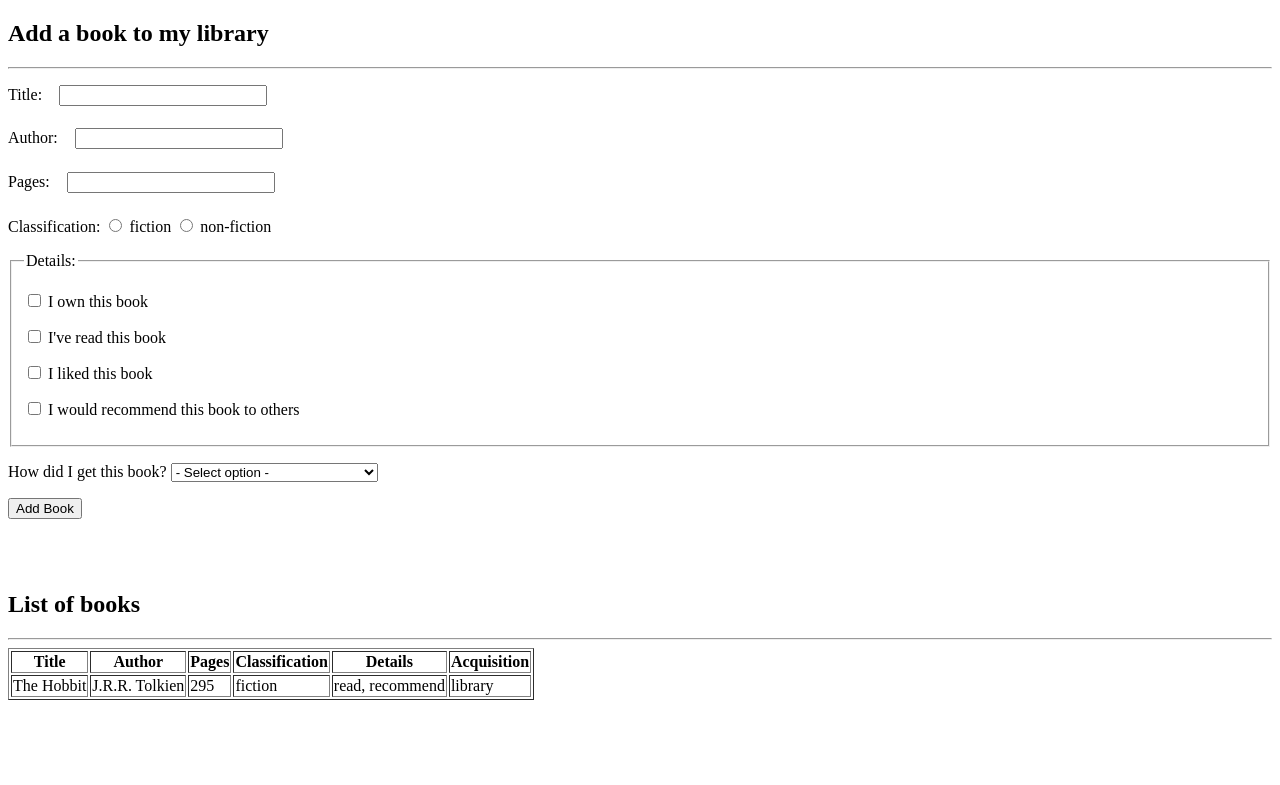
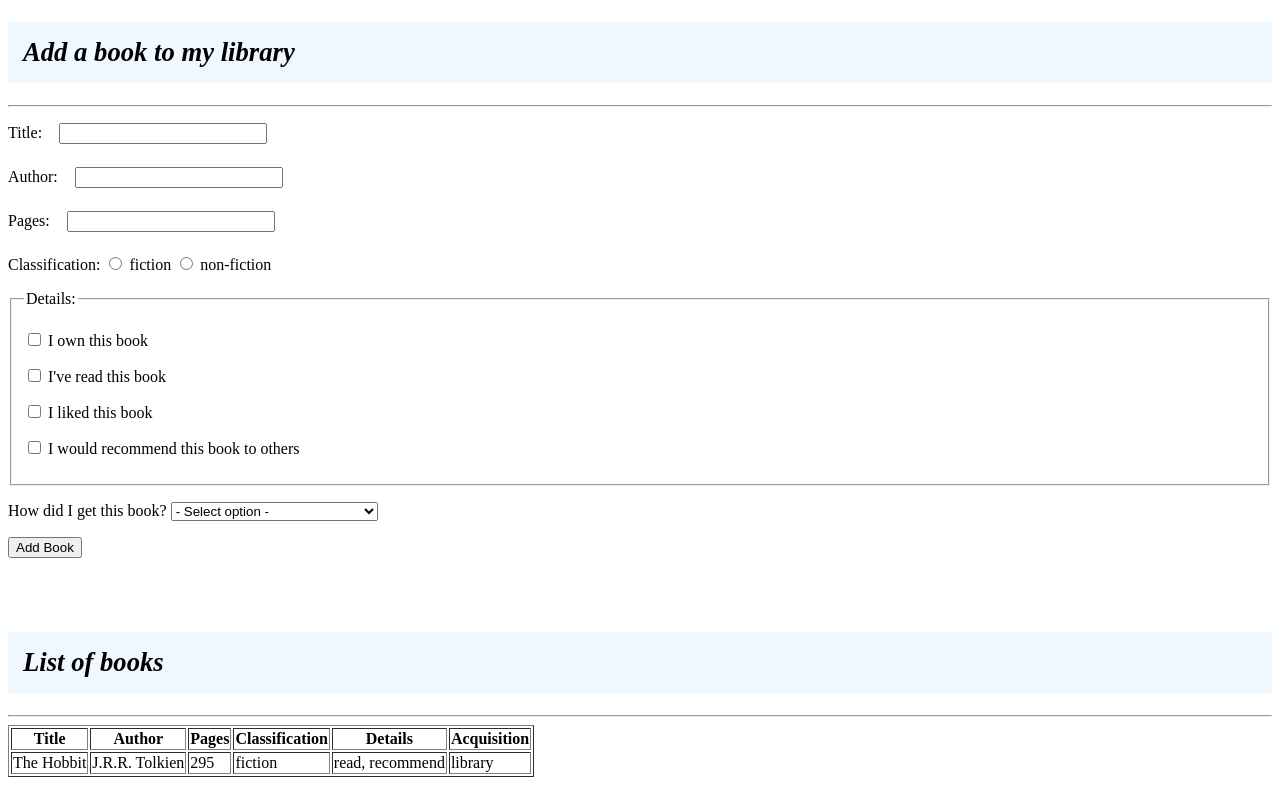
Before and after one commit to emilysharkey/bais-3300-book-starter, a Flask app: page / in a window 1280 px wide. Shown: the part 26-811 px from the top of the page. Before the commit the page ends 726 px from the top, so only its background shows below. Run offline with Flask 2, Linux system fonts and the light colour scheme.

Commit message:
Update stylesheet.css

```diff
--- a/static/css/stylesheet.css
+++ b/static/css/stylesheet.css
@@ -9,3 +9,12 @@ input[type="text"] {
   margin-left: 1em;
   margin-bottom: 0.5em;
 }
+
+h2{
+  background-color: aliceblue;
+  padding: 15px;
+  text-align: left;
+  color: black;
+  font-size: 20pt;
+  font-style: italic;
+  }
```
